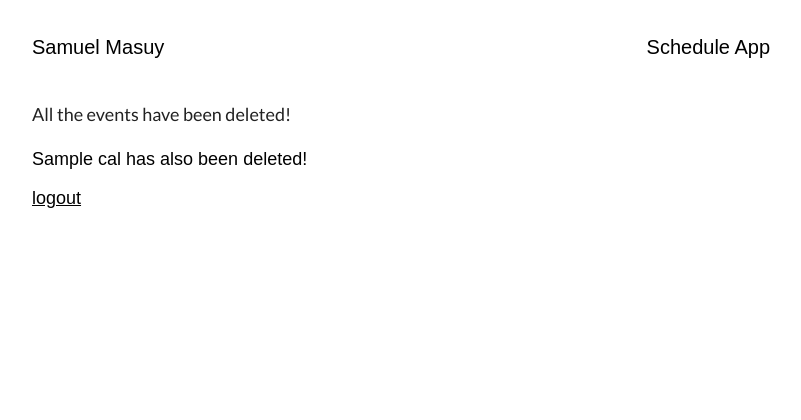
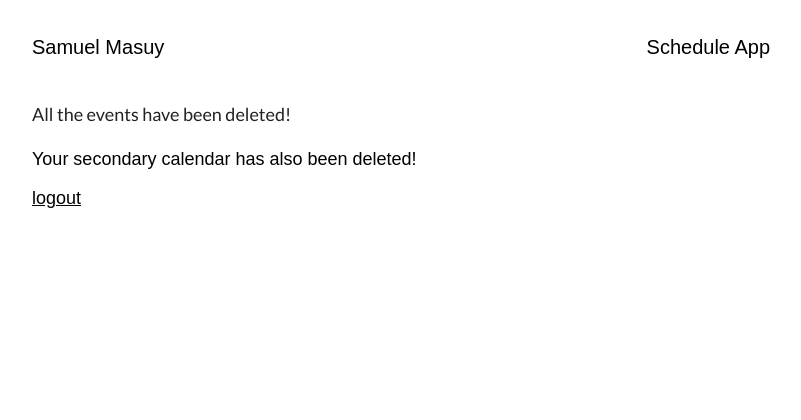
Before and after one commit to samuelmasuy/Concordia-Schedule-to-Gcal, a Flask app: template app/templates/schedule_delete.html in a window 1280 px wide. Shown: the top 420 px of the page, without its empty margins (238-1039 px from the left). Run offline with Flask 2, Linux system fonts and the light colour scheme; the template is opened without the code that fills it: most values are stand-ins (such as "Sample title", 1, 10 or a date in 2020); parts of the project's set-up code (start-up, migrations or seed data) failed here and were passed over.

Commit message:
minor change in templates

```diff
--- a/app/templates/schedule_delete.html
+++ b/app/templates/schedule_delete.html
@@ -2,7 +2,7 @@
 {% block content %}
     <h4>All the events have been deleted!</h4>
     {% if cal != 'primary' %}
-        <p>{{ cal }} has also been deleted!</p>
+        <p>Your secondary calendar has also been deleted!</p>
         <p><a href="{{ url_for('logout') }}">logout</a></p>
     {% endif %}
 {% endblock %}
--- a/app/templates/schedule_form.html
+++ b/app/templates/schedule_form.html
@@ -9,7 +9,7 @@
 </div>
 {% with messages = get_flashed_messages() %}
   {% if messages %}
-    <ul class=flashes style="margin-top: 50px;">
+    <ul class="flashes" style="margin-top: 50px;">
     {% for message in messages %}
       <li>{{ message | safe }}</li>
     {% endfor %}
```
